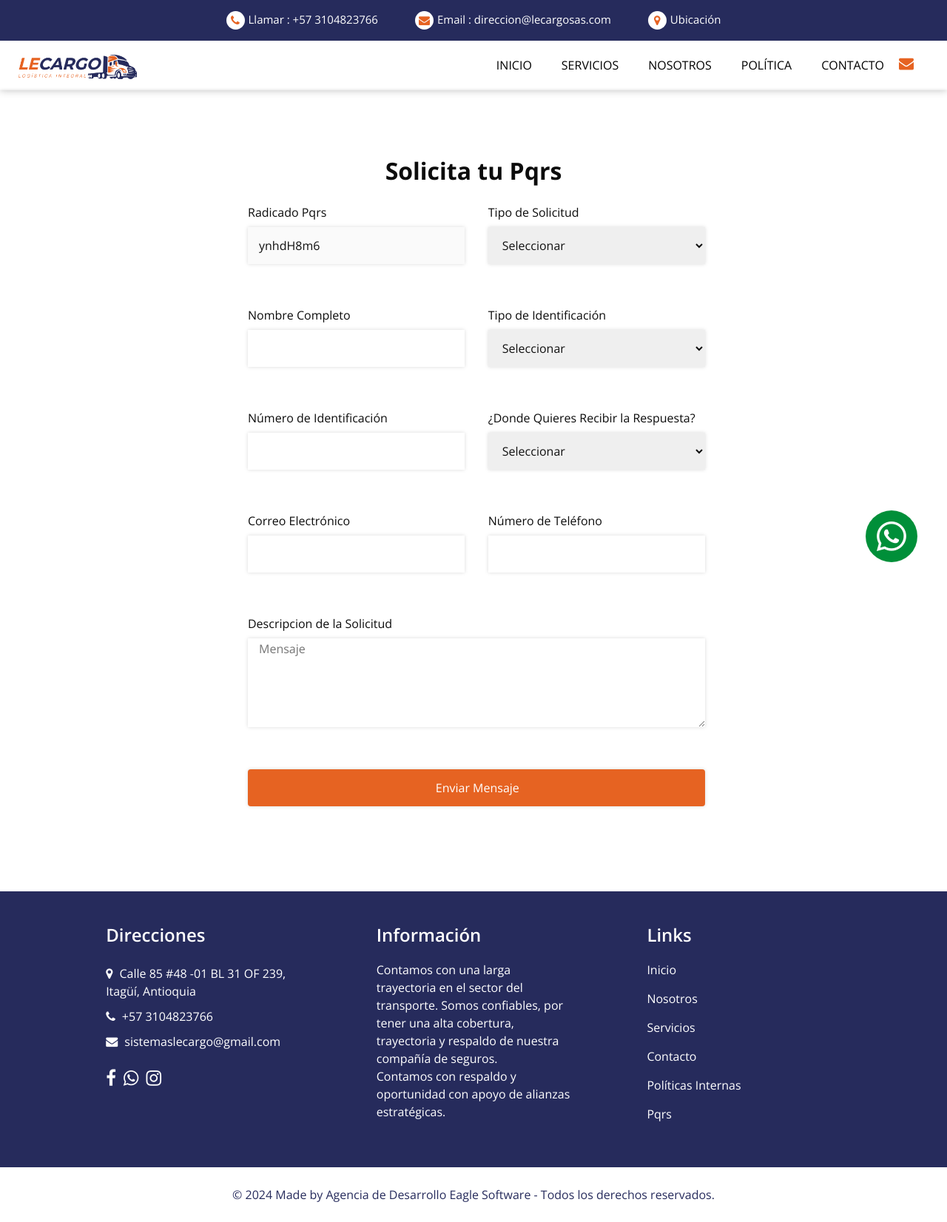
After one commit to softwarejhond/PAGINA-WEB-LECARGOS, a PHP site: page /pqrs.php in a window 1280 px wide. The commit adds this page. Shown: the whole page at 74% size. Run offline with PHP 8.4, Linux system fonts and the light colour scheme; some libraries are stand-ins or nearby versions.

Commit message:
Creación de formulacio de pqrs y corrección de boton de formulario

```diff
--- a/css/style.css
+++ b/css/style.css
@@ -763,6 +763,7 @@ a:focus {
 
 .contact_section .heading_container {
   margin-bottom: 25px;
+  align-items: center;
 }
 
 .contact_section .heading_container h2 {
@@ -772,8 +773,25 @@ a:focus {
 .contact_section .form_container {
   margin-right: 15px;
 }
+.contact_section .form_container form {
+  display: grid;
+  grid-template-columns: 48% 48%;
+  grid-template-rows: auto;
+  gap: 2rem;
+}
+.contact_section .form_container .mensaje{
+  grid-column: 1 / 3;
+}
+.contact_section .form_container .btn_box{
+  grid-column: 1 / 3;
+}
+.contact_section .form_container form>div  {
+  display: flex;
+  flex-direction: column;
+  justify-content: end;
+}
 
-.contact_section .form_container input {
+.contact_section .form_container input, .contact_section .form_container select, .contact_section .form_container textarea {
   width: 100%;
   border: none;
   height: 50px;
@@ -801,7 +819,7 @@ a:focus {
   color: var(--color-primary);
 }
 
-.contact_section .form_container input.message-box {
+.contact_section .form_container textarea.message-box {
   height: 120px;
 }
 
@@ -1007,7 +1025,13 @@ a:focus {
 
 
 /* ESTILOS ADICIONALES */
-
+.contact_section .form_container .button {
+  background-color: var(--color-secundary);
+  color: white;
+}
+.contact_section .form_container .button:hover {
+  background-color: var(--color-hover);
+}
 .custom_nav-container .navbar-nav .icon-email .nav-link{
   color: var(--color-secundary);
   cursor: pointer;
@@ -1062,6 +1086,11 @@ a:focus {
   background-color: var(--color-primary);
   color: white;
 }
+@media (max-width: 650px) {
+  .contact_section .form_container form {
+    gap: 1rem;
+  }
+}
 @media (max-width: 500px) {
   .button-floating{
     bottom: 20px;
--- /dev/null
+++ b/pqrs.php
@@ -0,0 +1,112 @@
+<!DOCTYPE html>
+<html>
+
+<?php
+include './controllers/head.php'
+?>
+
+<body class="sub_page">
+
+  <?php
+  include './views/header.php';
+  ?>
+  <section class="contact_section layout_padding-top">
+    <div class="container-fluid">
+      <div class="row justify-content-center">
+        <div class="col-lg-4 col-md-5">
+          <div class="heading_container">
+            <h2>
+              Solicita tu Pqrs
+            </h2>
+          </div>
+        </div>
+      </div>
+      <div class="row justify-content-center">
+        <div class="col-lg-6">
+          <div class="form_container m-0">
+            <form id="form">
+              <div>
+                <label for="radicadoPqrs">Radicado Pqrs</label>
+                <input type="text" name="radicadoPqrs" id="radicadoPqrs" disabled/>
+              </div>
+              <div>
+                <label for="tipoSolicitud">Tipo de Solicitud</label>
+                <select name="tipoSolicitud" id="tipoSolicitud">
+                  <option value="">Seleccionar</option>
+                  <option value="Preguntas">Preguntas</option>
+                  <option value="Felicitaciones">Felicitaciones</option>
+                  <option value="Solicitud">Solicitud</option>
+                  <option value="Reclamos">Reclamos</option>
+                  <option value="Quejas">Quejas</option>
+                </select>
+              </div>
+              <div>
+                <label for="fullName">Nombre Completo</label>
+                <input type="text" name="fullName" id="fullName" required />
+              </div>
+              <div>
+                <label for="tipoIdentificacion">Tipo de Identificación</label>
+                <select name="tipoIdentificacion" id="tipoIdentificacion" required>
+                  <option value="">Seleccionar</option>
+                  <option value="Cédula de Ciudadanía">Cédula de Ciudadanía</option>
+                  <option value="Tarjeta de Identidad">Tarjeta de Identidad</option>
+                  <option value="RUT">RUT</option>
+                  <option value="Pasaporte">Pasaporte</option>
+                  <option value="Licencia de Conducir">Licencia de Conducir</option>
+                </select>
+              </div>
+              <div>
+                <label for="numeroIdentificacion">Número de Identificación</label>
+                <input type="text" name="numeroIdentificacion" id="numeroIdentificacion" required/>
+              </div>
+              <div>
+                <label for="medioRespuesta">¿Donde Quieres Recibir la Respuesta?</label>
+                <select name="medioRespuesta" id="medioRespuesta">
+                  <option value="">Seleccionar</option>
+                  <option value="Correo Electrónico">Correo Electrónico</option>
+                  <option value="WhatsApp">WhatsApp</option>
+                  <option value="Teléfono">Teléfono</option>
+                </select>
+              </div>
+              <div>
+                <label for="email">Correo Electrónico</label>
+                <input type="email" name="email" id="email" required />
+              </div>
+              <div>
+                <label for="telefono">Número de Teléfono</label>
+                <input type="tel" name="telefono" id="telefono" required />
+              </div>
+              <div class="mensaje">
+                <label for="">Descripcion de la Solicitud</label>
+                <textarea type="text" class="message-box" placeholder="Mensaje" name="menssage" required></textarea>
+              </div>
+              <div class="btn_box">
+                <input type="submit" id="button" value="Enviar Mensaje" class="btn btn1 button">
+              </div>
+            </form>
+          </div>
+        </div>
+      </div>
+    </div>
+  </section>
+  <?php
+  //footer section
+  include './views/footer.php';
+  // Scripts
+  include './controllers/scripts.php';
+  ?>
+  <script>
+    function generarInputAlfanumerico() {
+      const caracteres = 'ABCDEFGHIJKLMNOPQRSTUVWXYZabcdefghijklmnopqrstuvwxyz0123456789';
+      let resultado = ''; // Generar la cadena alfanumérica de 8 dígitos
+      for (let i = 0; i < 8; i++) {
+        const indiceAleatorio = Math.floor(Math.random() * caracteres.length);
+        resultado += caracteres.charAt(indiceAleatorio);
+      }
+      return resultado;
+    }
+    document.querySelector('#radicadoPqrs').value = generarInputAlfanumerico();
+  </script>
+</body>
+
+</html>
--- a/views/footer.php
+++ b/views/footer.php
@@ -60,8 +60,8 @@
             <a href="about.php">Nosotros</a>
             <a href="service.php">Servicios</a>
             <a href="contact.php"><span>Contacto</span>
-              <a href="politicas.php"><span>Políticas Internas</span>
-              </a>
+            <a href="politicas.php"><span>Políticas Internas</span></a>
+            <a href="pqrs.php"><span>Pqrs</span></a>
           </div>
         </div>
       </div>
--- a/views/header.php
+++ b/views/header.php
@@ -43,19 +43,19 @@ $current_page = basename($_SERVER['PHP_SELF']);
                 <div class="collapse navbar-collapse" id="navbarSupportedContent">
                     <ul class="navbar-nav  ">
                         <li class="nav-item <?php echo ($current_page == 'index.php') ? 'active' : ''; ?>">
-                            <a class="nav-link" href="index">Inicio</a>
+                            <a class="nav-link" href="index.php">Inicio</a>
                         </li>
                         <li class="nav-item <?php echo ($current_page == 'service.php') ? 'active' : ''; ?>">
-                            <a class="nav-link" href="service">Servicios</a>
+                            <a class="nav-link" href="service.php">Servicios</a>
                         </li>
                         <li class="nav-item <?php echo ($current_page == 'about.php') ? 'active' : ''; ?>">
-                            <a class="nav-link" href="about">Nosotros</a>
+                            <a class="nav-link" href="about.php">Nosotros</a>
                         </li>
                         <li class="nav-item <?php echo ($current_page == 'politicas.php') ? 'active' : ''; ?>">
-                            <a class="nav-link" href="politicas">Política</a>
+                            <a class="nav-link" href="politicas.php">Política</a>
                         </li>
                         <li class="nav-item <?php echo ($current_page == 'contact.php') ? 'active' : ''; ?>">
-                            <a class="nav-link" href="contact">Contacto</a>
+                            <a class="nav-link" href="contact.php">Contacto</a>
                         </li>
                         <li class="nav-item icon-email">
                             <a target="__blank" href="https://host21.latinoamericahosting.com:2096/webmaillogout.cgi" class="nav-link"><i class="fa fa-envelope"></i></a>
--- a/views/viewContact.php
+++ b/views/viewContact.php
@@ -26,7 +26,7 @@
                             <input type="text" class="message-box" placeholder="Mensaje" name="menssage" required/>
                         </div>
                         <div class="btn_box">
-                        <input type="submit" id="button" value="Enviar Mensaje" class="btn btn1" >
+                            <input type="submit" id="button" value="Enviar Mensaje" class="btn btn1 button" >
                         </div>
                     </form>
                 </div>
```
